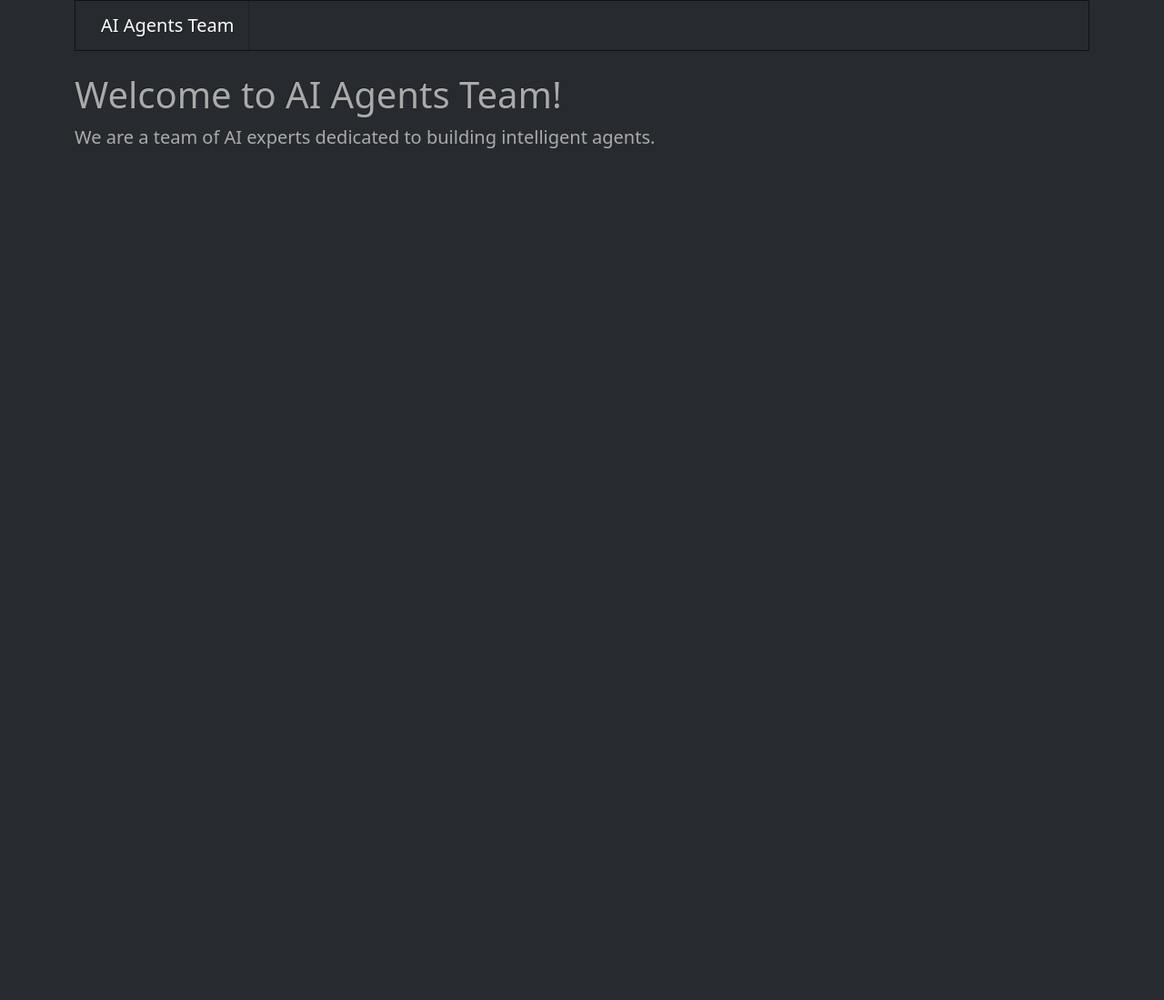
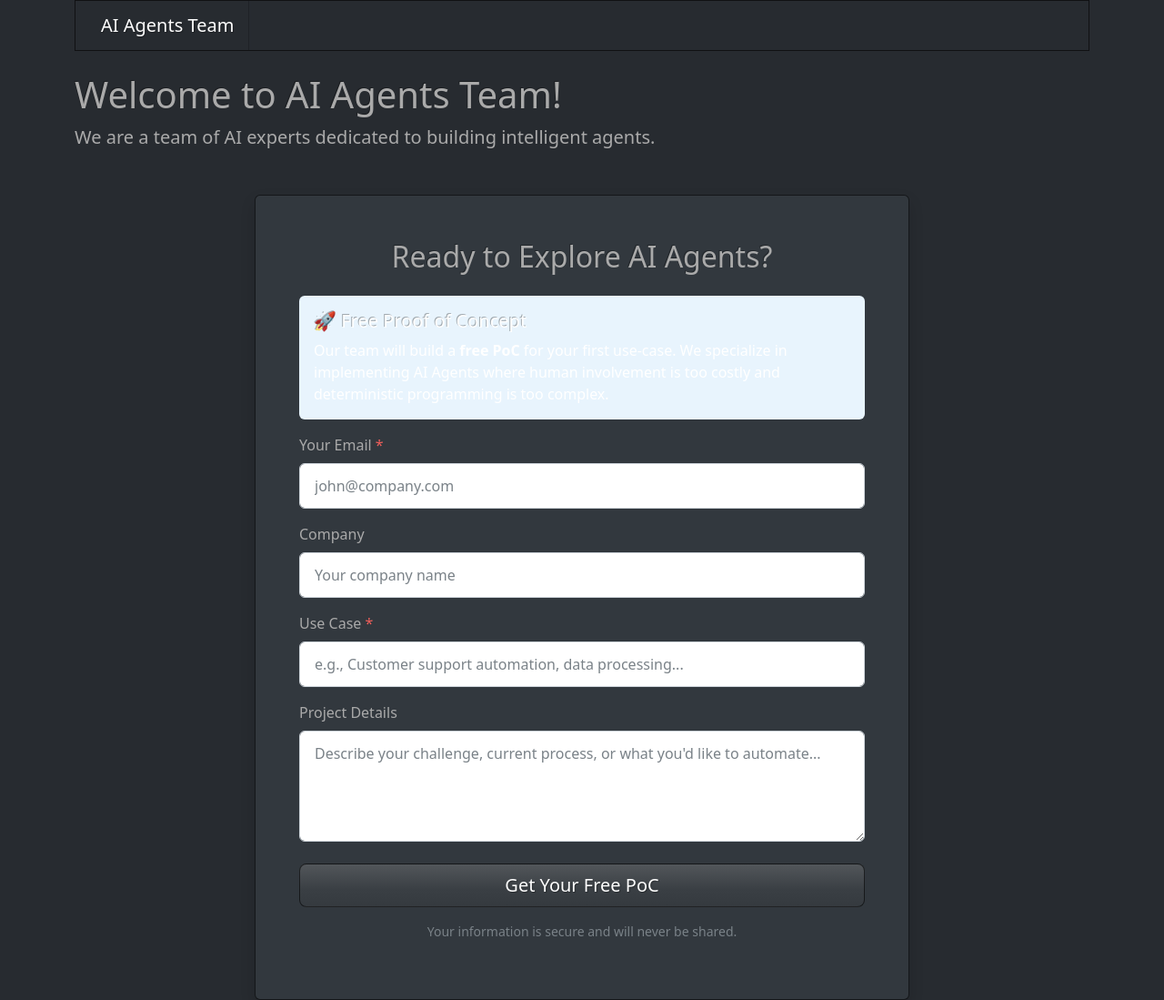
Before and after one commit to SergeySetti/ai-agents.team, a Flask app: page / in a window 1280 px wide. Shown: the whole page at 91% size. Before the commit the page ends 163 px from the top, so only its background shows below. Run offline with Flask 3, Linux system fonts and the light colour scheme; some libraries are stand-ins or nearby versions.

Commit message:
Add contact form and enforce HTTPS redirection; update README and add runtime file

```diff
--- /dev/null
+++ b/runtime.txt
@@ -0,0 +1 @@
+python-3.12.7
--- a/src/ai_agents_team/app.py
+++ b/src/ai_agents_team/app.py
@@ -1,7 +1,13 @@
-from flask import Flask
+from flask import Flask, request, redirect
 
 def create_app():
     app = Flask(__name__)
+
+    @app.before_request
+    def before_request():
+        if request.headers.get('X-Forwarded-Proto') == 'http':
+            url = request.url.replace('http://', 'https://', 1)
+            return redirect(url, code=301)
 
     from . import main
     app.register_blueprint(main.bp)
--- a/src/ai_agents_team/templates/index.html
+++ b/src/ai_agents_team/templates/index.html
@@ -18,6 +18,56 @@
     <div class="container mt-4">
         <h1>Welcome to AI Agents Team!</h1>
         <p class="lead">We are a team of AI experts dedicated to building intelligent agents.</p>
+
+        <div class="container mt-5">
+            <div class="row justify-content-center">
+                <div class="col-md-8">
+                    <div class="card shadow">
+                        <div class="card-body p-5">
+                            <h2 class="card-title text-center mb-4">Ready to Explore AI Agents?</h2>
+
+                            <div class="alert alert-info border-0" style="background-color: #e8f4fd;">
+                                <h5 class="alert-heading">🚀 Free Proof of Concept</h5>
+                                <p class="mb-0">Our team will build a <strong>free PoC</strong> for your first use-case. We specialize in implementing AI Agents where human involvement is too costly and deterministic programming is too complex.</p>
+                            </div>
+
+                            <form action="https://formspree.io/f/xldwaevw" method="POST">
+                                <div class="mb-3">
+                                    <label for="email" class="form-label">Your Email <span class="text-danger">*</span></label>
+                                    <input type="email" name="email" id="email" class="form-control" placeholder="john@company.com" required>
+                                </div>
+
+                                <div class="mb-3">
+                                    <label for="company" class="form-label">Company</label>
+                                    <input type="text" name="company" id="company" class="form-control" placeholder="Your company name">
+                                </div>
+
+                                <div class="mb-3">
+                                    <label for="usecase" class="form-label">Use Case <span class="text-danger">*</span></label>
+                                    <input type="text" name="usecase" id="usecase" class="form-control" placeholder="e.g., Customer support automation, data processing..." required>
+                                </div>
+
+                                <div class="mb-4">
+                                    <label for="message" class="form-label">Project Details</label>
+                                    <textarea name="message" id="message" class="form-control" rows="4" placeholder="Describe your challenge, current process, or what you'd like to automate..."></textarea>
+                                </div>
+
+                                <!-- Honeypot for spam protection -->
+                                <input type="text" name="_gotcha" style="display:none">
+
+                                <div class="d-grid">
+                                    <button type="submit" class="btn btn-primary btn-lg">Get Your Free PoC</button>
+                                </div>
+                            </form>
+
+                            <p class="text-muted text-center mt-3 small">
+                                <i class="fas fa-lock"></i> Your information is secure and will never be shared.
+                            </p>
+                        </div>
+                    </div>
+                </div>
+            </div>
+        </div>
     </div>
 
     <script src="https://cdn.jsdelivr.net/npm/bootstrap@5.3.2/dist/js/bootstrap.bundle.min.js"></script>
```
Also changed, not shown: README.md.
